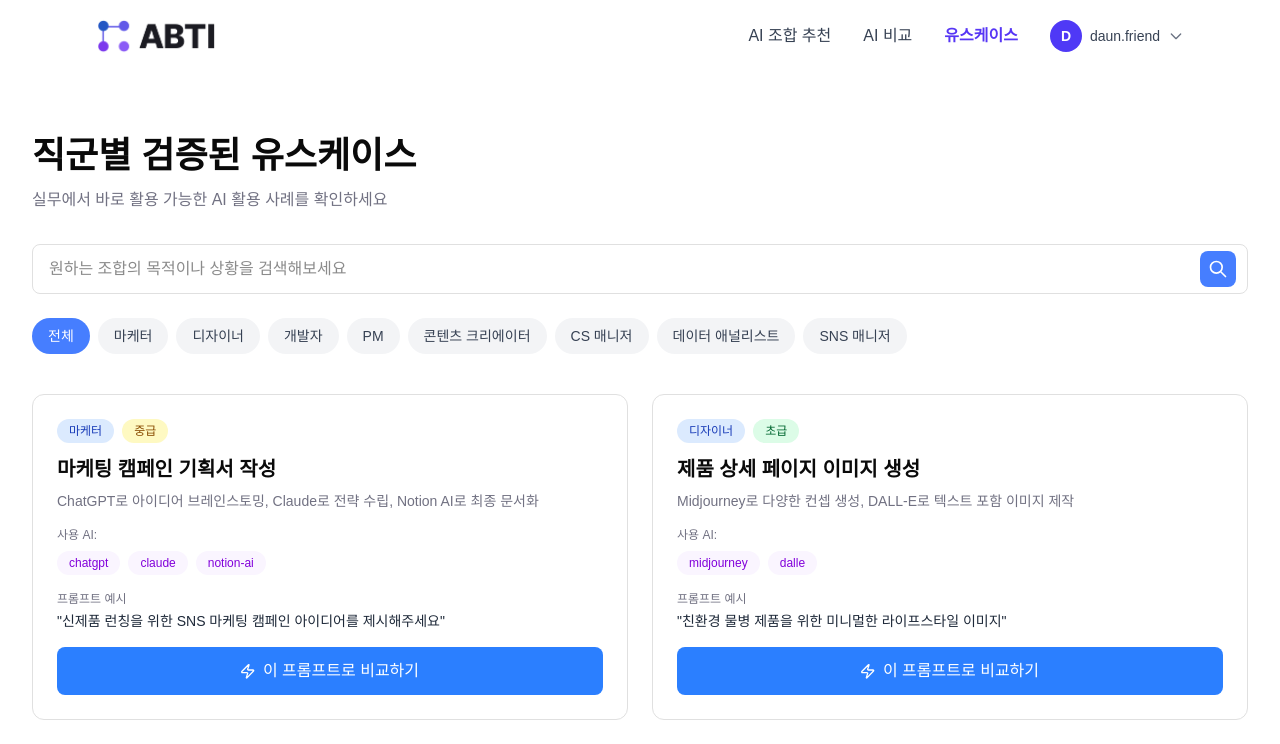
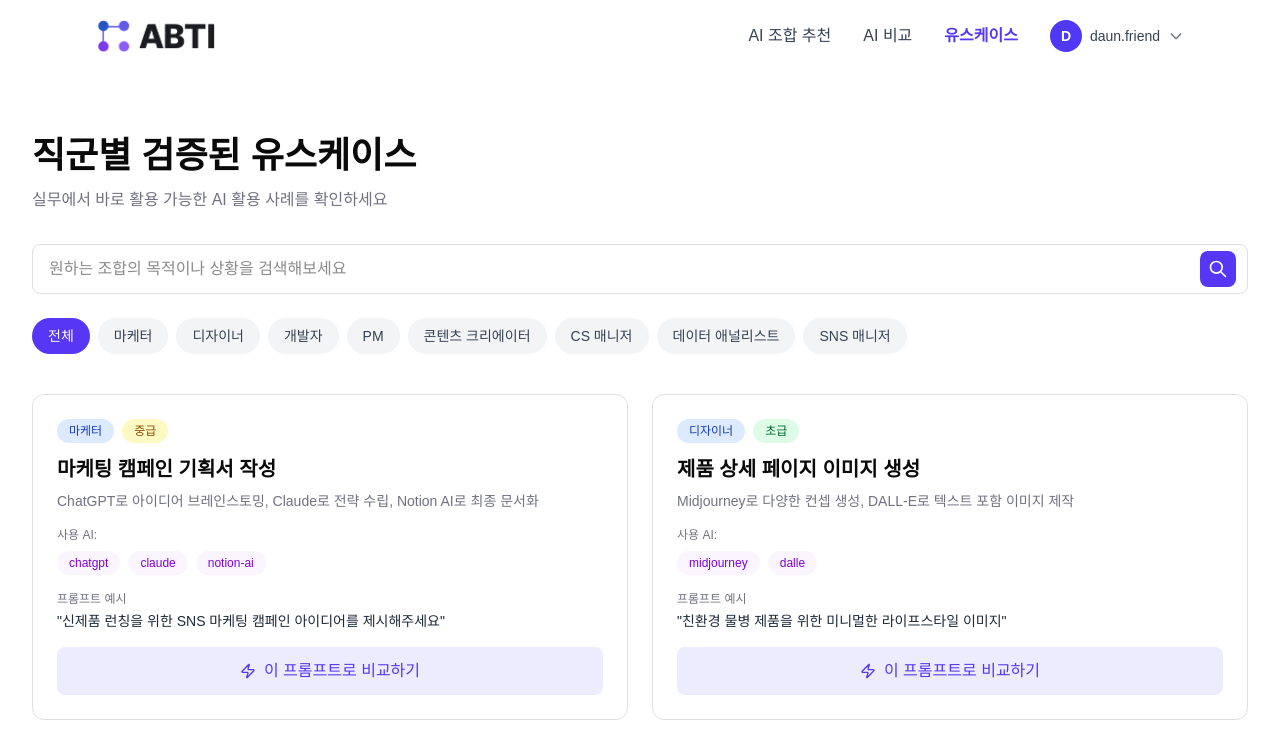
Before and after one commit to pain22value/abti, a Next.js app: page /usecases in a window 1280 px wide. Shown: the top 744 px of the page. Built offline with nearby package versions, Linux system fonts and the light colour scheme.

Commit message:
[fix] 유스케이스 페이지 유민님 디자인으로 수정 완료

```diff
--- a/app/usecases/page.tsx
+++ b/app/usecases/page.tsx
@@ -153,9 +153,9 @@ export default function UseCasesPage() {
               placeholder="원하는 조합의 목적이나 상황을 검색해보세요"
               value={searchQuery}
               onChange={(e) => setSearchQuery(e.target.value)}
-              className="w-full px-4 py-3 pr-12 border border-line-100 rounded-lg focus:outline-none focus:ring-2 focus:ring-[#467EFF]"
+              className="w-full px-4 py-3 pr-12 border border-line-100 rounded-lg focus:outline-none focus:ring-2 focus:ring-main-600"
             />
-            <button className="absolute right-3 top-1/2 -translate-y-1/2 p-2 bg-[#467EFF] text-white rounded-lg hover:opacity-90">
+            <button className="absolute right-3 top-1/2 -translate-y-1/2 p-2 bg-main-600 text-white rounded-lg hover:opacity-90">
               <svg className="w-5 h-5" fill="none" stroke="currentColor" viewBox="0 0 24 24">
                 <path strokeLinecap="round" strokeLinejoin="round" strokeWidth={2} d="M21 21l-6-6m2-5a7 7 0 11-14 0 7 7 0 0114 0z" />
               </svg>
@@ -170,7 +170,7 @@ export default function UseCasesPage() {
                 onClick={() => handleCategoryClick(category)}
                 className={`px-4 py-2 rounded-full text-sm transition-colors ${
                   selectedCategories.includes(category)
-                    ? 'bg-[#467EFF] text-[#FFFFFF]'
+                    ? 'bg-main-600 text-[#FFFFFF]'
                     : 'bg-[#F3F4F6] text-[#364153] hover:bg-line-100'
                 }`}
               >
@@ -240,9 +240,9 @@ export default function UseCasesPage() {
                   </div>
 
                   {/* 버튼 - mt-auto로 하단 고정 */}
-                  <button className="w-full py-3 bg-[#2B7FFF] text-white rounded-lg hover:opacity-90 transition-opacity mt-auto flex items-center justify-center gap-2 cursor-pointer">
-                    <svg width="14" height="15" viewBox="0 0 14 15" fill="none" xmlns="http://www.w3.org/2000/svg">
-                      <path d="M1.33496 8.66824C1.2088 8.66867 1.08511 8.6333 0.978258 8.56623C0.871406 8.49916 0.785778 8.40314 0.731322 8.28935C0.676866 8.17555 0.655818 8.04863 0.670622 7.92335C0.685426 7.79806 0.735476 7.67955 0.814956 7.58157L7.41496 0.781574C7.46446 0.724428 7.53193 0.685811 7.60628 0.672062C7.68063 0.658313 7.75744 0.670248 7.82411 0.70591C7.89078 0.741571 7.94335 0.798838 7.97318 0.868312C8.00301 0.937786 8.00834 1.01534 7.98829 1.08824L6.70829 5.10157C6.67055 5.20259 6.65787 5.31125 6.67135 5.41825C6.68483 5.52524 6.72406 5.62736 6.78568 5.71586C6.8473 5.80436 6.92947 5.87658 7.02514 5.92635C7.12081 5.97611 7.22712 6.00192 7.33496 6.00157H12.0016C12.1278 6.00114 12.2515 6.03652 12.3583 6.10359C12.4652 6.17066 12.5508 6.26667 12.6053 6.38047C12.6597 6.49427 12.6808 6.62118 12.666 6.74647C12.6512 6.87175 12.6011 6.99027 12.5216 7.08824L5.92162 13.8882C5.87211 13.9454 5.80465 13.984 5.7303 13.9978C5.65595 14.0115 5.57914 13.9996 5.51247 13.9639C5.4458 13.9282 5.39323 13.871 5.3634 13.8015C5.33357 13.732 5.32824 13.6545 5.34829 13.5816L6.62829 9.56824C6.66603 9.46723 6.67871 9.35856 6.66523 9.25157C6.65175 9.14458 6.61252 9.04245 6.5509 8.95396C6.48928 8.86546 6.40711 8.79323 6.31144 8.74347C6.21577 8.6937 6.10946 8.66789 6.00162 8.66824H1.33496Z" stroke="white" strokeWidth="1.33333" strokeLinecap="round" strokeLinejoin="round"/>
+                  <button className="w-full py-3 bg-[#4E47FF]/10 text-[#5736F5] rounded-lg hover:opacity-90 transition-opacity mt-auto flex items-center justify-center gap-2 cursor-pointer">
+                    <svg width="16" height="16" viewBox="0 0 16 16" fill="none" xmlns="http://www.w3.org/2000/svg">
+                      <path d="M2.66699 9.33328C2.54083 9.33371 2.41714 9.29834 2.31029 9.23127C2.20344 9.1642 2.11781 9.06818 2.06335 8.95438C2.0089 8.84059 1.98785 8.71367 2.00265 8.58839C2.01746 8.4631 2.06751 8.34459 2.14699 8.24661L8.74699 1.44661C8.7965 1.38947 8.86396 1.35085 8.93831 1.3371C9.01266 1.32335 9.08947 1.33529 9.15614 1.37095C9.22281 1.40661 9.27538 1.46388 9.30521 1.53335C9.33504 1.60283 9.34037 1.68038 9.32032 1.75328L8.04032 5.76661C8.00258 5.86763 7.9899 5.97629 8.00338 6.08328C8.01686 6.19028 8.05609 6.2924 8.11771 6.3809C8.17933 6.46939 8.2615 6.54162 8.35717 6.59139C8.45284 6.64115 8.55915 6.66696 8.66699 6.66661H13.3337C13.4598 6.66618 13.5835 6.70156 13.6904 6.76863C13.7972 6.8357 13.8828 6.93171 13.9373 7.04551C13.9917 7.15931 14.0128 7.28622 13.998 7.41151C13.9832 7.53679 13.9331 7.65531 13.8537 7.75328L7.25365 14.5533C7.20415 14.6104 7.13668 14.649 7.06233 14.6628C6.98798 14.6765 6.91117 14.6646 6.8445 14.6289C6.77783 14.5933 6.72526 14.536 6.69543 14.4665C6.6656 14.3971 6.66027 14.3195 6.68032 14.2466L7.96032 10.2333C7.99806 10.1323 8.01074 10.0236 7.99726 9.91661C7.98378 9.80962 7.94455 9.70749 7.88293 9.619C7.82131 9.5305 7.73914 9.45827 7.64347 9.40851C7.5478 9.35874 7.44149 9.33293 7.33365 9.33328H2.66699Z" stroke="#5736F5" strokeWidth="1.33333" strokeLinecap="round" strokeLinejoin="round"/>
                     </svg>
                     이 프롬프트로 비교하기
                   </button>
```
